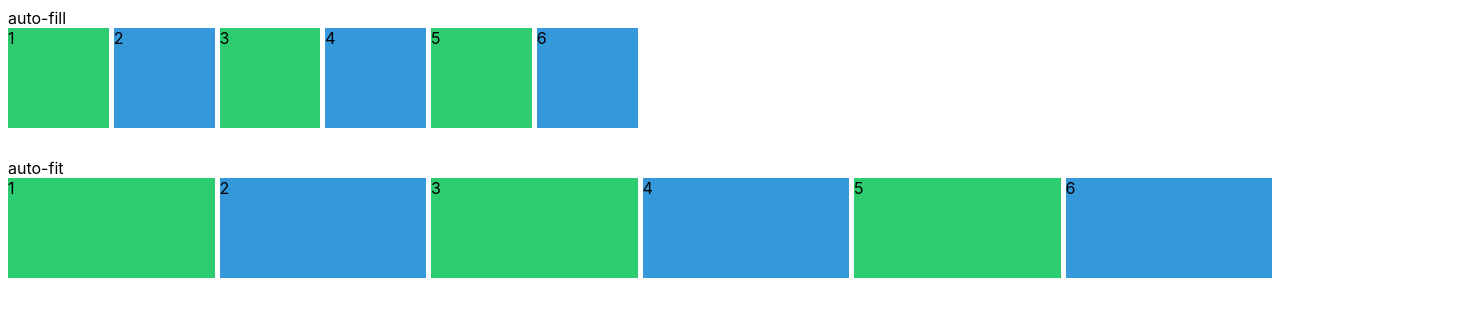
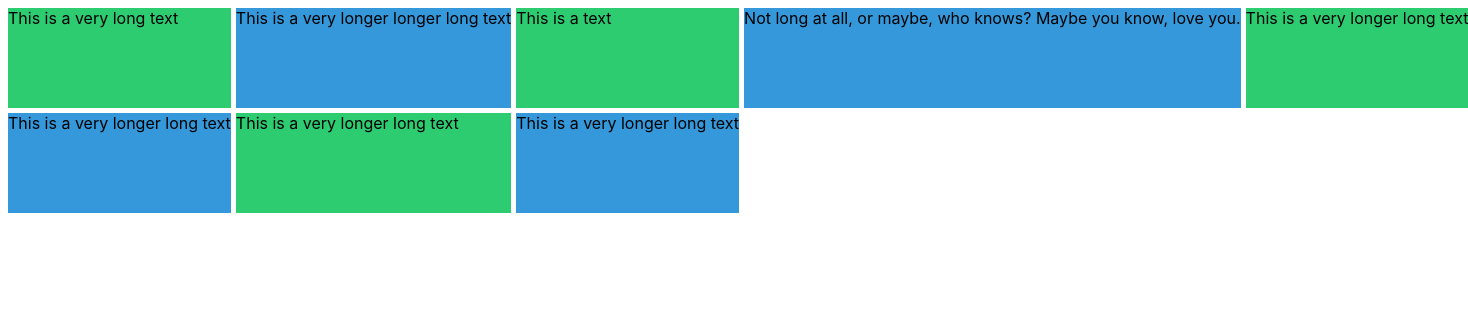
Before and after one commit to hansh1029/scss-class, a plain HTML site: page index.html in a window 1280 px wide. Shown: the whole page, 1468 px wide, since content can reach past the window. Drawn offline with Linux system fonts and the light colour scheme.

Commit message:
min-content max-content

```diff
--- a/index.html
+++ b/index.html
@@ -7,23 +7,18 @@
     <title>(S)CSS Masterclass</title>
 </head>
 <body>
-    auto-fill
     <div class="grid">
-      <div class="item">1</div>
-      <div class="item">2</div>
-      <div class="item">3</div>
-      <div class="item">4</div>
-      <div class="item">5</div>
-      <div class="item">6</div>
-    </div>
-    auto-fit
-    <div class="grid">
-      <div class="item">1</div>
-      <div class="item">2</div>
-      <div class="item">3</div>
-      <div class="item">4</div>
-      <div class="item">5</div>
-      <div class="item">6</div>
+        <div class="item">This is a very long text</div>
+        <div class="item">This is a very longer longer long text</div>
+        <div class="item">This is a text</div>
+        <div class="item">
+          Not long at all, or maybe, who knows? Maybe you know, love you.
+        </div>
+
+        <div class="item">This is a very longer long text</div>
+        <div class="item">This is a very longer long text</div>
+        <div class="item">This is a very longer long text</div>
+        <div class="item">This is a very longer long text</div>
     </div>
 </body>
 </html>
--- a/styles.css
+++ b/styles.css
@@ -9,6 +9,7 @@ body {
     /* height: 250vh; */
     /* grid-template-columns: repeat(5, minmax(100px, 5fr)); */
     /* grid-template-rows: repeat(4, 100px); */
+    grid-template-columns: repeat(5, minmax(max-content, 1fr));
     grid-auto-rows: 100px;
     margin-bottom: 30px;
     /* grid-auto-flow: column; */
@@ -35,13 +36,13 @@ body {
     "footer footer footer footer" 1fr / 1fr 1fr 1fr 1fr; */
 }
 
-.grid:first-child {
+/* .grid:first-child {
     grid-template-columns: repeat(auto-fill, minmax(100px, 1fr));
   }
 
   .grid:last-child {
     grid-template-columns: repeat(auto-fit, minmax(100px, 1fr));
-  }
+  }   */
 
 .item:nth-child(odd) {
     background-color: #2ecc71;
```
